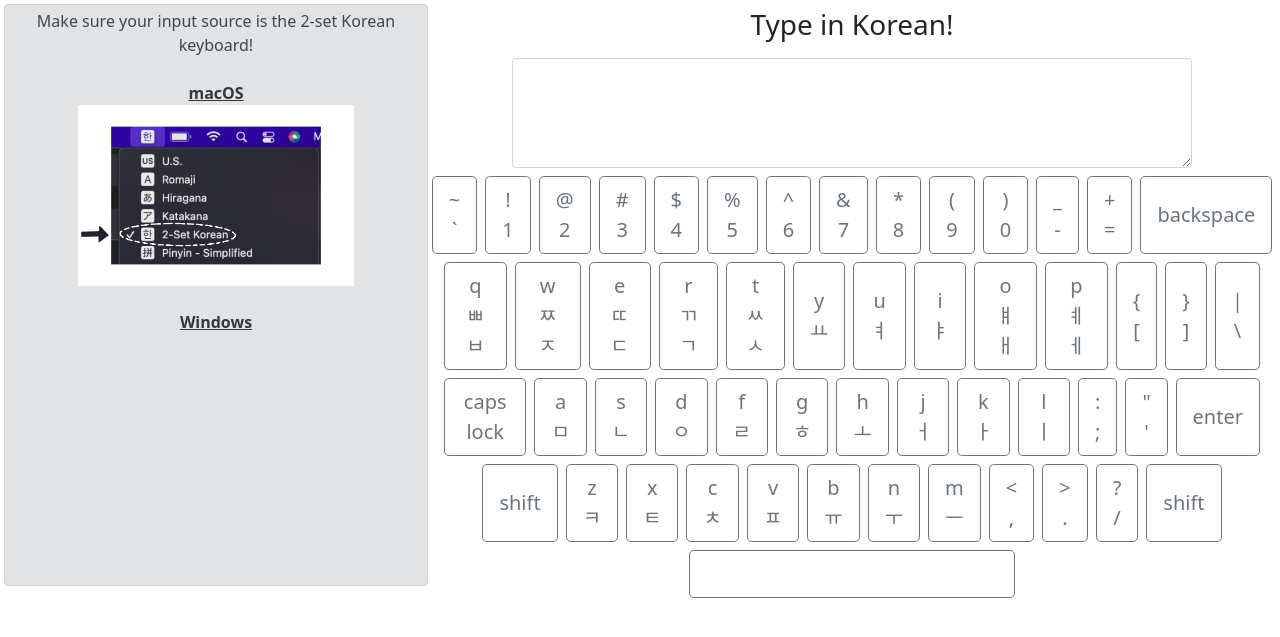
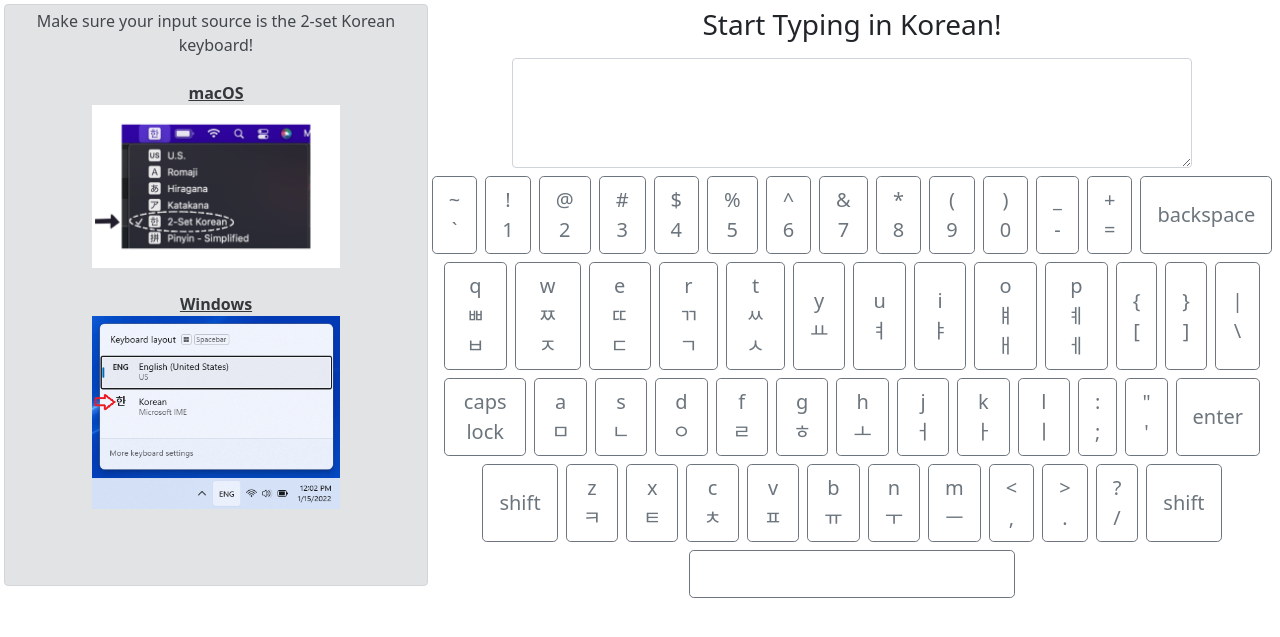
Before and after one commit to kli19/Korean-Typing-Practice, a Flask app: page /keyboard in a window 1280 px wide. Shown: the part 56-693 px from the top of the page. Run offline with Flask 2, Linux system fonts and the light colour scheme; parts of the project's set-up code (start-up, migrations or seed data) failed here and were passed over; some libraries are stand-ins or nearby versions.

Commit message:
add windows korean keyboard img

```diff
--- a/templates/keyboard.html
+++ b/templates/keyboard.html
@@ -22,15 +22,19 @@
       Make sure your input source is the 2-set Korean keyboard! <br> <br>
       <a href="https://support.apple.com/en-mn/guide/korean-input-method/welcome/mac" class="alert-link" target="_blank">macOS</a>
       <br>
-      <div class="col-8 mx-auto">
-      <img style='height: 100%; width: 100%; object-fit: contain' src="{{ url_for('static', filename='kor_keyboard_macOS.png') }}" alt="how to use korean keyboard">
+      <div class="mx-auto">
+      <img style='height: 60%; width: 60%; object-fit: contain' src="{{ url_for('static', filename='kor_keyboard_macOS.png') }}" alt="how to use korean keyboard">
       </div>
       <br>
       <a href="https://www.koreanfluent.com/cross_cultural/korean_keyboard/korean_keyboard.htm" class="alert-link" target="_blank">Windows</a>
+      <br>
+      <div class="mx-auto">
+      <img style='height: 60%; width: 60%; object-fit: contain' src="{{ url_for('static', filename='kor_keyboard_windows.png') }}" alt="how to use korean keyboard">
+      </div>
     </div>
   <div class="col-8 mx-auto">
   <div class="row p-1 mx">
-    <h3 class="text-center"> Type in Korean! </h3>
+    <h3 class="text-center"> Start Typing in Korean! </h3>
   </div>
   <div class="row p-1">
     <div class="d-grid gap-2 mx-auto">
```
Also changed, not shown: static/kor_keyboard_windows.png (added).
